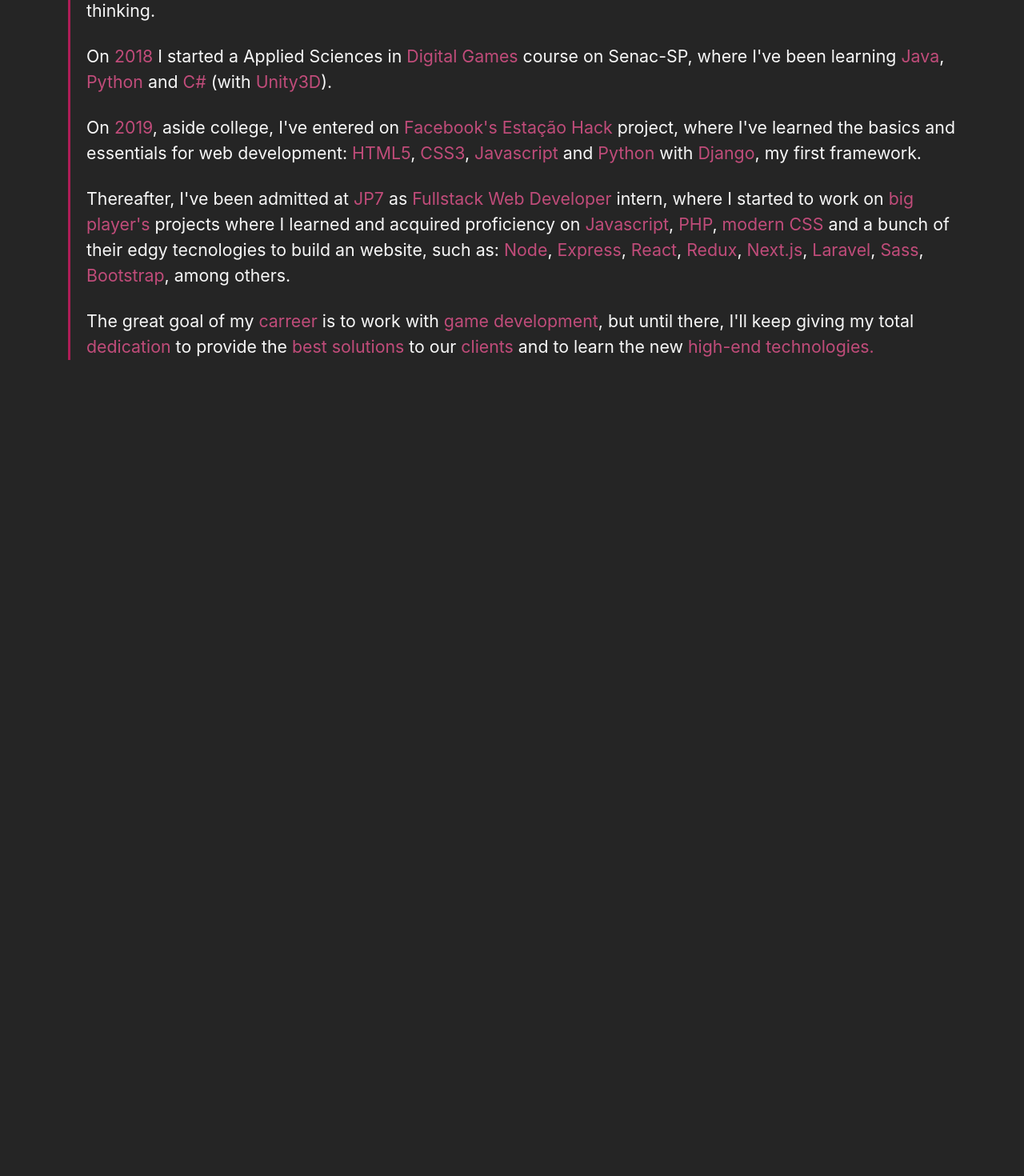
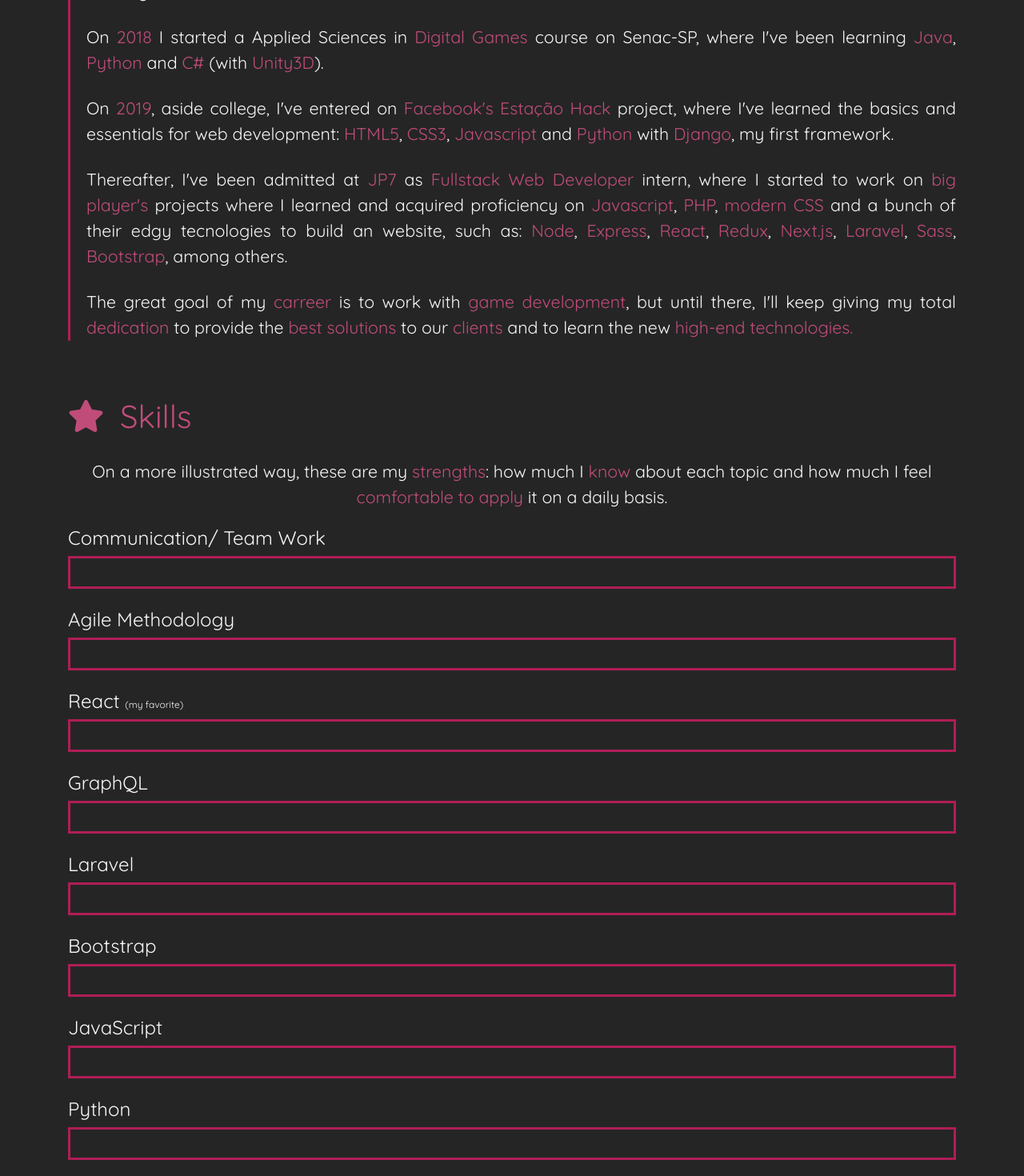
Before and after one commit to joaopbarberino/portfolio, a React (Create React App) app: page / in a window 1280 px wide. Shown: the part 1100-2570 px from the top of the page at 80% size. Before the commit the page ends 1600 px from the top, so only its background shows below. Built offline with nearby package versions, Linux system fonts and the light colour scheme.

Commit message:
Add Skills section and some refactors

```diff
--- a/src/App.js
+++ b/src/App.js
@@ -8,13 +8,19 @@
 
 import Home from './sections/Home';
 import Who from './sections/Who';
+import Skills from './sections/Skills';
 
 const StyledBody = styled.div`
   background-color: ${colors.dark};
   height: 200vh;
+  font-family: 'Quicksand', sans-serif;
 
-  p span {
-    color: ${colors.lightPink};
+  p {
+    font-size: 16pt;
+
+    span {
+      color: ${colors.lightPink};
+    }
   }
 `;
 
@@ -47,6 +53,7 @@
         <Header />
         <Home />
         <Who />
+        <Skills />
       </StyledBody>
     </AppProvider>
   );
--- a/src/helpers/data.json
+++ b/src/helpers/data.json
@@ -20,7 +20,7 @@
         ],
         "home": {
             "imgTitle": "My picture!",
-            "description": [
+            "text": [
                 "Hello! I'm <span>João</span>, Fullstack Web Developer and a wannabe Game Designer.",
                 "Learn more about me and my work here."
             ],
@@ -35,6 +35,23 @@
                 "On <span>2019</span>, aside college, I've entered on <span>Facebook's Estação Hack</span> project, where I've learned the basics and essentials for web development: <span>HTML5</span>, <span>CSS3</span>, <span>Javascript</span> and <span>Python</span> with <span>Django</span>, my first framework.",
                 "Thereafter, I've been admitted at <span>JP7</span> as <span>Fullstack Web Developer</span> intern, where I started to work on <span>big player's</span> projects where I learned and acquired proficiency on <span>Javascript</span>, <span>PHP</span>, <span>modern CSS</span> and a bunch of their edgy tecnologies to build an website, such as: <span>Node</span>, <span>Express</span>, <span>React</span>, <span>Redux</span>, <span>Next.js</span>, <span>Laravel</span>, <span>Sass</span>, <span>Bootstrap</span>, among others.",
                 "The great goal of my <span>carreer</span> is to work with <span>game development</span>, but until there, I'll keep giving my total <span>dedication</span> to provide the <span>best solutions</span> to our <span>clients</span> and to learn the new <span>high-end technologies.</span>"
+            ]
+        },
+        "skills": {
+            "title": "Skills",
+            "text": "On a more illustrated way, these are my <span>strengths</span>: how much I <span>know</span> about each topic and how much I feel <span>comfortable to apply</span> it on a daily basis.",
+            "strengths": [
+                {"name": "Communication/ Team Work", "value": 90},
+                {"name": "Agile Methodology", "value": 100},
+                {"name": "React <sup>(my favorite)</sup>", "value": 80},
+                {"name": "GraphQL", "value": 55},
+                {"name": "Laravel", "value": 80},
+                {"name": "Bootstrap", "value": 80},
+                {"name": "JavaScript", "value": 85},
+                {"name": "Python", "value": 40},
+                {"name": "PHP", "value": 45},
+                {"name": "Java", "value": 60},
+                {"name": "CSS", "value": 70}
             ]
         }
     },
@@ -59,7 +76,7 @@
         ],
         "home": {
             "imgTitle": "Minha foto!",
-            "description": [
+            "text": [
                 "Olá! Eu sou o <span>João</span>, Fullstack Web Developer e futuro Game Designer.",
                 "Conheça mais de mim e do meu trabalho aqui."
             ],
@@ -75,6 +92,24 @@
                 "Logo em seguida, fui admitido na <span>JP7</span> como estágiario em <span>Desenvolvimento Fullstack pra Web</span>, onde comecei a trabalhar em projetos de <span>grandes clientes</span> e aprendi e adquiri proeficiência sobre <span>Javascript</span>, <span>PHP</span>, <span>CSS moderno</span> e várias de suas tecnologias de ponta para se construir um site, como: <span>Node</span>, <span>Express</span>, <span>React</span>, <span>Redux</span>, <span>Next.js</span>, <span>Laravel</span>, <span>Sass</span>, <span>Bootstrap</span>, entre outros.",
                 "O grande foco da minha <span>carreira</span> é trabalhar com <span>desenvolvimento de jogos</span>, mas até lá, continuarei dando minha total <span>dedicação</span> para proporcionar as <span>melhores soluções</span> para nossos <span>clientes</span> e aprender as mais <span>recentes tecnologias.</span>"
             ]
+        },
+        "skills": {
+            "title": "Habilidades",
+            "text": "De uma forma mais ilustrada, esses são meus <span>pontos fortes</span>: o quanto eu <span>conheço</span> sobre cada tema e o quão <span>confortável</span> eu me sinto em <span>aplicá-lo</span> diariamente.",
+            "strengths": [
+                {"name": "Comunicação/ Trabalho em Equipe", "value": 90},
+                {"name": "Metodologias Ágeis", "value": 100},
+                {"name": "React <sup>(my favorite)</sup>", "value": 80},
+                {"name": "GraphQL", "value": 60},
+                {"name": "Laravel", "value": 80},
+                {"name": "Bootstrap", "value": 80},
+                {"name": "JavaScript", "value": 85},
+                {"name": "Python", "value": 40},
+                {"name": "PHP", "value": 45},
+                {"name": "Java", "value": 60},
+                {"name": "CSS", "value": 70}
+            ]
         }
+
     }
 }
--- a/src/sections/Home.js
+++ b/src/sections/Home.js
@@ -10,8 +10,6 @@
 const StyledHomeContainer = styled(Container)`
     text-align: center;
     color: ${colors.light};
-    font-family: 'Quicksand', sans-serif;
-    font-size: 16pt;
 `;
 
 const StyledProfilePicContainer = styled.div`
@@ -57,10 +55,11 @@
     }
 `;
 
-const StyledDescription = styled.div`
+const StyledText = styled.div`
     margin-top: 70px;
 
     p {
+        font-size: 20pt!important;
         margin: 0;
     }
 `;
@@ -78,15 +77,15 @@
                     src={process.env.PUBLIC_URL + '/img/profile.jpg'}
                 />
             </StyledProfilePicContainer>
-            <StyledDescription>
-                {data[language].home.description.map((text, key) => {
+            <StyledText>
+                {data[language].home.text.map((text, key) => {
                     return (
                         <p key={key}>
                             {ReactHtmlParser(text)}
                         </p>
                     );
                 })}
-            </StyledDescription>
+            </StyledText>
             <HomeButton text={data[language].home.button} />
         </StyledHomeContainer>
     );
--- /dev/null
+++ b/src/sections/Skills.js
@@ -0,0 +1,97 @@
+import React, { useContext, useState } from 'react';
+import ReactHTMLParser from 'react-html-parser';
+import styled from 'styled-components';
+import { Container, Progress } from 'reactstrap';
+import { FontAwesomeIcon } from '@fortawesome/react-fontawesome';
+import { faStar } from '@fortawesome/free-solid-svg-icons';
+import data from '../helpers/data.json';
+import { colors } from '../helpers/styles';
+import AppContext from '../components/AppContext';
+
+const StyledSkillsContainer = styled(Container)`
+    h1 {
+        color: ${colors.lightPink};
+
+        svg {
+            margin-right: 20px;
+        }
+    }
+
+    p {
+        margin-top: 30px;
+        color: ${colors.light};
+        text-align: center;
+    }
+`;
+
+const StyledStrengthsContainer = styled.div`
+    .strength {
+        font-size: 18pt;
+        color: ${colors.light};
+        margin-bottom: 20px;
+
+        .progress-container {
+            margin-top: 5px;
+            border: 3px solid ${colors.pink};
+            /* padding: 3px; */
+
+            .progress-bar {
+                /* border: 2px solid ${colors.pink}; */
+                height: 35px;
+                background-color: ${colors.pink};
+                transition: all 1.5s;
+            }
+
+            .progress-bar-animated {
+                animation-duration: 2s;
+            }
+            .progress-bar-striped {
+                background-size: 32px 1px
+            }
+        }
+
+        sup {
+            top: 0;
+            font-size: 9pt;
+        }
+    }
+`;
+
+const Skills = () => {
+    const { language } = useContext(AppContext);
+
+    const parsedStrengths = data[language].skills.strengths.map(strength => strength = { ...strength, checked: false });
+    const [strengths, setStrengths] = useState(parsedStrengths);
+
+    const checkBar = key => {
+        strengths[key].checked = true;
+        setStrengths([...strengths]);
+    }
+
+    return (
+        <StyledSkillsContainer id='skills'>
+            <h1>
+                <FontAwesomeIcon icon={faStar} />{data[language].skills.title}
+            </h1>
+            <p>
+                {ReactHTMLParser(data[language].skills.text)}
+            </p>
+            <StyledStrengthsContainer>
+                {
+                    strengths.map((strength, key) => {
+                        return (
+                            <div key={key} className='strength' onMouseOver={() => checkBar(key)}>
+                                {ReactHTMLParser(strength.name)}
+                                <div className='progress-container'>
+                                    <Progress bar animated value={strength.checked ? strength.value : 0} />
+                                </div>
+                            </div>
+                        );
+                    })
+                }
+            </StyledStrengthsContainer>
+        </StyledSkillsContainer>
+    );
+}
+
+export default Skills;
--- a/src/sections/Who.js
+++ b/src/sections/Who.js
@@ -10,20 +10,21 @@
 
 const StyledWhoContainer = styled(Container)`
     color: ${colors.light};
+    margin-bottom: 70px;
+    text-align: justify;
 
     h1 {
         color: ${colors.lightPink};
     }
     svg {
         margin-right: 20px;
-        fill: ${colors.pink};
     }
 `;
 
 const StyledText = styled.div`
     border-left: 3px solid ${colors.pink};
     padding-left: 20px;
-    margin-top: 70px;
+    margin-top: 30px;
 
     p {
         margin-bottom: 25px;
@@ -43,7 +44,7 @@
                 {
                     data[language].who.text.map((element, key) => {
                         return (
-                            <p>
+                            <p key={key}>
                                 {ReactHtmlParser(element)}
                             </p>
                         );
```
